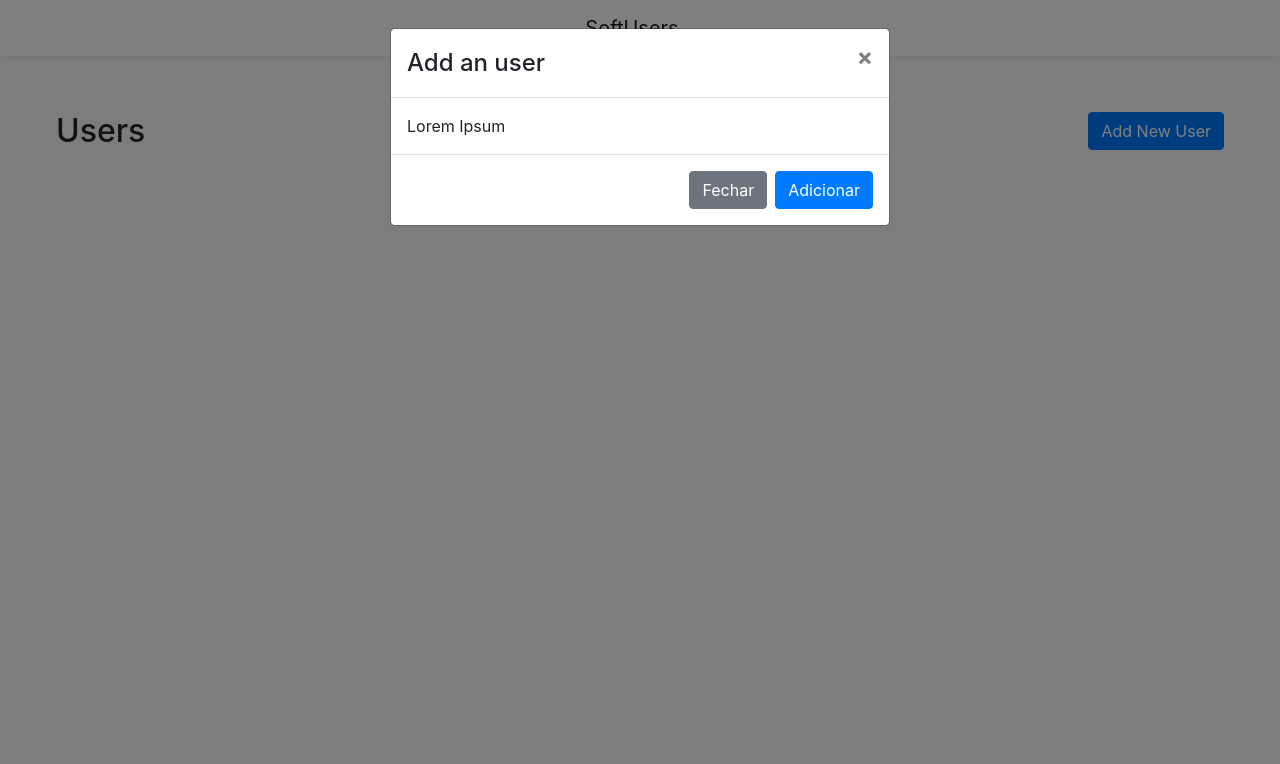
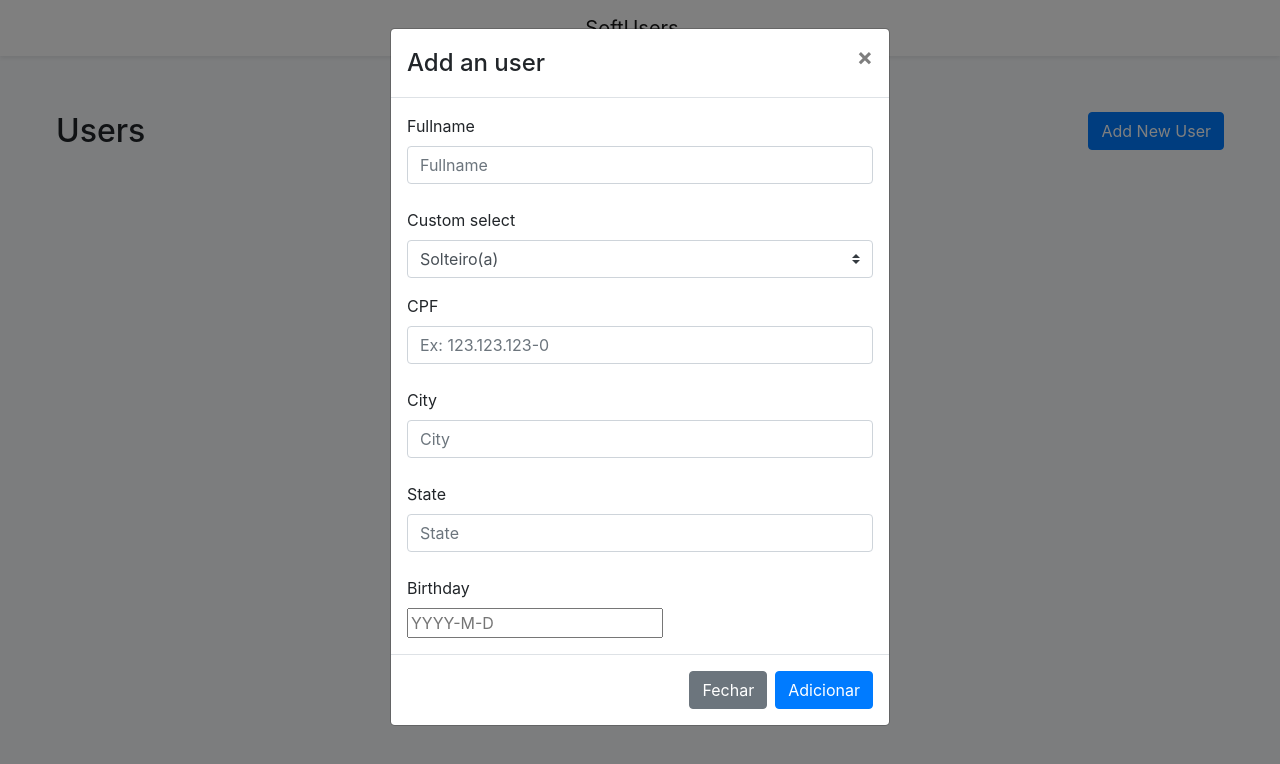
Before and after one commit to algebraic-dev/softwrap, a React (Create React App) app in the folder client/: page / in a window 1280 px wide. Both pictures are taken after a click on the button "Add New User". Shown: the top 764 px of the page. Built offline with nearby package versions, Linux system fonts and the light colour scheme.

Commit message:
Added form

```diff
--- a/client/src/components/UserAddModal.js
+++ b/client/src/components/UserAddModal.js
@@ -1,21 +1,43 @@
-import React from 'react';
+import React, { useReducer } from 'react';
 import Button from 'react-bootstrap/Button';
 import Modal from 'react-bootstrap/Modal';
 import PropTypes from 'prop-types';
+import UserForm from './UserForm';
+
+function reducer(state, data) {
+  if (state.action === 'change') {
+    const newState = state;
+    newState[data.key] = data.value;
+    return state;
+  }
+  if (state.action === 'clear') {
+    return {};
+  }
+  return state;
+}
 
 function UserAddModal({ state, setState }) {
   const handleClose = () => setState(false);
+  const [user, setProp] = useReducer(reducer, {});
+  const setUser = (key, value) => setProp({ key, value, action: 'change' });
+  const submitAndClose = (e) => {
+    e.preventDefault();
+    setProp({ action: 'clear' });
+    handleClose();
+  };
   return (
     <Modal show={state} onHide={handleClose}>
       <Modal.Header closeButton>
         <Modal.Title>Add an user</Modal.Title>
       </Modal.Header>
-      <Modal.Body>Lorem Ipsum</Modal.Body>
+      <Modal.Body>
+        <UserForm id="adduser" user={user} setUser={setUser} onSubmit={submitAndClose} />
+      </Modal.Body>
       <Modal.Footer>
         <Button variant="secondary" onClick={handleClose}>
           Fechar
         </Button>
-        <Button variant="primary" onClick={handleClose}>
+        <Button variant="primary" type="submit" form="adduser">
           Adicionar
         </Button>
       </Modal.Footer>
--- a/client/src/components/UserEditModal.js
+++ b/client/src/components/UserEditModal.js
@@ -5,13 +5,15 @@ import { ModalContext } from '../contexts/ModalContext';
 
 function UserEditModal() {
   const [state, setState] = useContext(ModalContext);
-  const handleClose = () => setState({ show: false });
+  const handleClose = () => setState({ action: 'hide' });
   return (
     <Modal show={state.show} onHide={handleClose}>
       <Modal.Header closeButton>
         <Modal.Title>Edit an user!</Modal.Title>
       </Modal.Header>
-      <Modal.Body>Lorem Ipsum</Modal.Body>
+      <Modal.Body>
+        Ata
+      </Modal.Body>
       <Modal.Footer>
         <Button variant="secondary" onClick={handleClose}>
           Fechar
--- /dev/null
+++ b/client/src/components/UserForm.js
@@ -0,0 +1,85 @@
+import React, { useState } from 'react';
+import Form from 'react-bootstrap/Form';
+import DayPickerInput from 'react-day-picker/DayPickerInput';
+import 'react-day-picker/lib/style.css';
+import PropTypes from 'prop-types';
+
+function UserForm({
+  user,
+  setUser,
+  id,
+  onSubmit,
+}) {
+  const [validated, setValidated] = useState(false);
+
+  // It's used for currying inside the onChange.
+  const setUserProp = (prop) => (event) => (setUser(prop, event.target.value));
+
+  const checkOnSubmit = (event) => {
+    const form = event.currentTarget;
+    if (form.checkValidity() === false) {
+      event.preventDefault();
+      event.stopPropagation();
+    } else {
+      onSubmit(event);
+    }
+    setValidated(true);
+  };
+
+  return (
+    <Form noValidate validated={validated} id={id} onSubmit={checkOnSubmit}>
+      <Form.Label>Fullname</Form.Label>
+      <Form.Control required type="text" placeholder="Fullname" value={user.fullname} onChange={setUserProp('fullname')} />
+      <br />
+      <Form.Group controlId="exampleForm.SelectCustom">
+        <Form.Label>Custom select</Form.Label>
+        <Form.Control required value={user.civil_state} onChange={setUserProp('civil_state')} as="select" custom>
+          <option>Solteiro(a)</option>
+          <option>Casado(a)</option>
+          <option>Divorciado(a)</option>
+          <option>Viúvo(a)</option>
+          <option>Separado(a)</option>
+        </Form.Control>
+      </Form.Group>
+      <Form.Label>CPF</Form.Label>
+      <Form.Control
+        required
+        onChange={setUserProp('cpf')}
+        className="form-control"
+        type="text"
+        placeholder="Ex: 123.123.123-0"
+      />
+      <br />
+      <Form.Label>City</Form.Label>
+      <Form.Control required value={user.city} onChange={setUserProp('city')} type="text" placeholder="City" />
+      <br />
+      <Form.Label>State</Form.Label>
+      <Form.Control required value={user.state} onChange={setUserProp('state')} type="text" placeholder="State" />
+      <br />
+      <Form.Label>Birthday</Form.Label>
+      <br />
+      <DayPickerInput inputProps={{ required: true }} type="text" value={user.birthday} onDayChange={(day) => setUser('birthday', day)} />
+    </Form>
+  );
+}
+
+UserForm.propTypes = {
+  user: PropTypes.shape({
+    id: PropTypes.number,
+    fullname: PropTypes.string,
+    birthday: PropTypes.instanceOf(Date),
+    civil_state: PropTypes.string,
+    cpf: PropTypes.string,
+    city: PropTypes.string,
+    state: PropTypes.string,
+  }),
+  setUser: PropTypes.func.isRequired,
+  onSubmit: PropTypes.func.isRequired,
+  id: PropTypes.string.isRequired,
+};
+
+UserForm.defaultProps = {
+  user: { fullname: '' },
+};
+
+export default UserForm;
```
